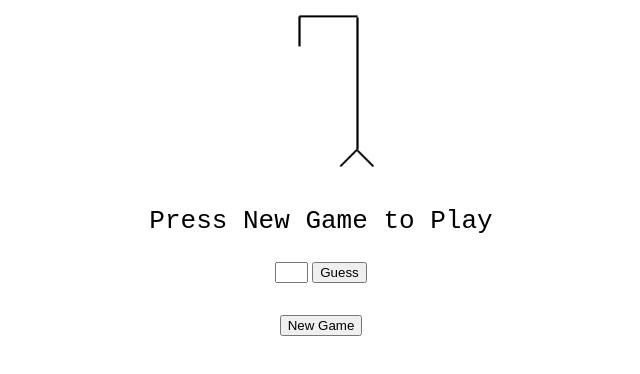
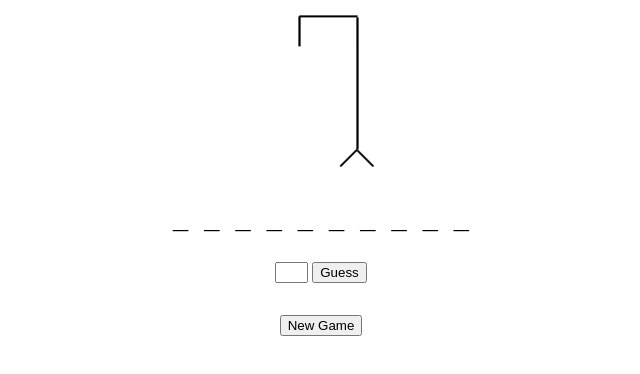
Before and after one commit to Khuship288/itec320, a plain HTML site: page Hangman/hangman.html in a window 1280 px wide. Both pictures are taken after a click on the button "New Game". Shown: the whole page, without its empty margins (319-959 px from the left). Drawn offline with Linux system fonts and the light colour scheme.

Commit message:
new game function completed

```diff
--- a/Hangman/hangman.html
+++ b/Hangman/hangman.html
@@ -15,7 +15,7 @@
         <button>Guess</button>
     </div>
     <div id="newgamearea">
-        <button>New Game</button>
+        <button onclick="newgame();">New Game</button>
     </div>
 </body>
 </html>
--- a/Hangman/hangman.js
+++ b/Hangman/hangman.js
@@ -0,0 +1,18 @@
+let POSSIBLE_WORDS= ["obdurate", "verisimilitude", "defenestrate",
+    "obsequious","dissonant","toady","imdempotent"]
+
+function newgame(){
+     let randomIndex= parseInt(Math.random()* POSSIBLE_WORDS.length);
+     let word= POSSIBLE_WORDS[randomIndex];
+     let clueString="";
+     for (let i=0; i<word.length; i++){
+        clueString+="_ ";
+     }
+     let clue=document.getElementById("clue");
+     clue.textContent= clueString;
+
+}
+
+function guess(){
+
+}
```
